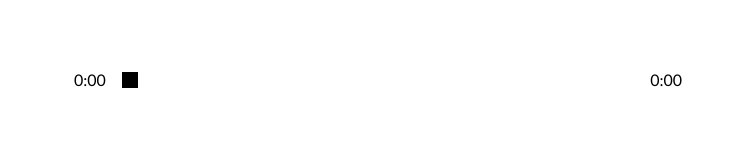
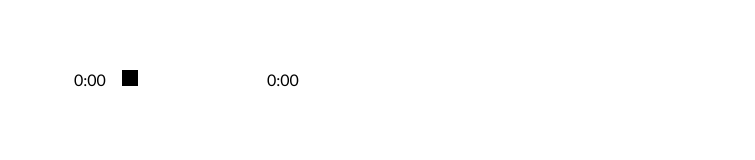
Before and after one commit to DVarner94/music-app, a React (Create React App) app: page / in a window 1280 px wide. Shown: the part 506-666 px from the top of the page, without its empty margins (262-1017 px from the left). Built offline with nearby package versions, Linux system fonts and the light colour scheme.

Commit message:
wrapped input so we can add styling, animate the track

```diff
--- a/src/components/Player.js
+++ b/src/components/Player.js
@@ -56,7 +56,10 @@ const Player = ({ audioRef, currentSong, setCurrentSong, isPlaying, setIsPlaying
         <div className="player">
             <div className="time-control">
                 <p>{getTime(songInfo.currentTime)}</p>
-                <input min={0} max={songInfo.duration || 0} onChange={dragHandler} value={songInfo.currentTime} type="range" />
+                <div className="track">
+                    <input min={0} max={songInfo.duration || 0} onChange={dragHandler} value={songInfo.currentTime} type="range" />
+                    <div className="animate-track"></div>
+                </div>
                 <p>{songInfo.duration ? getTime(songInfo.duration) : "0:00"}</p>
             </div>
             <div className="play-control">
```
